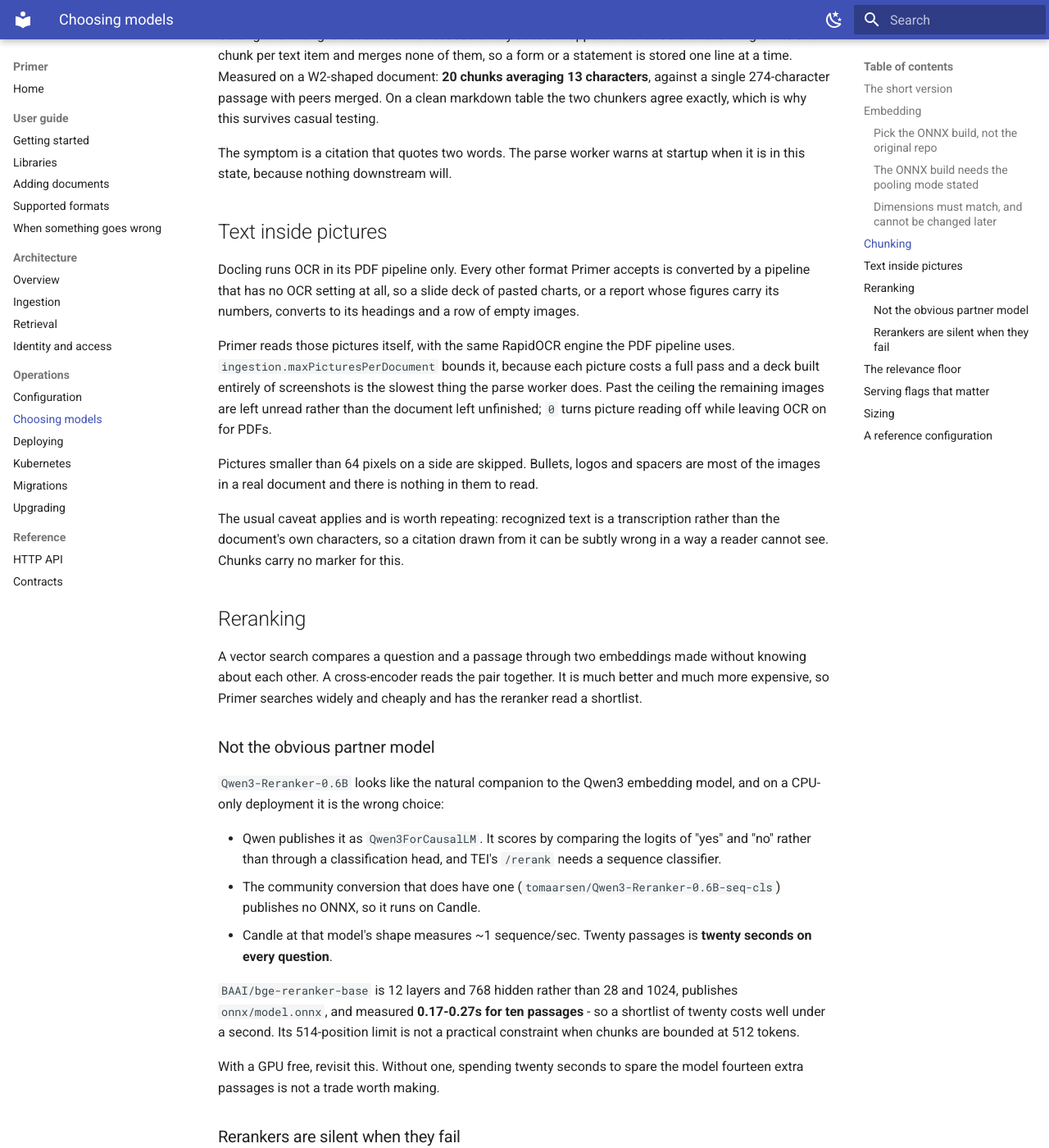
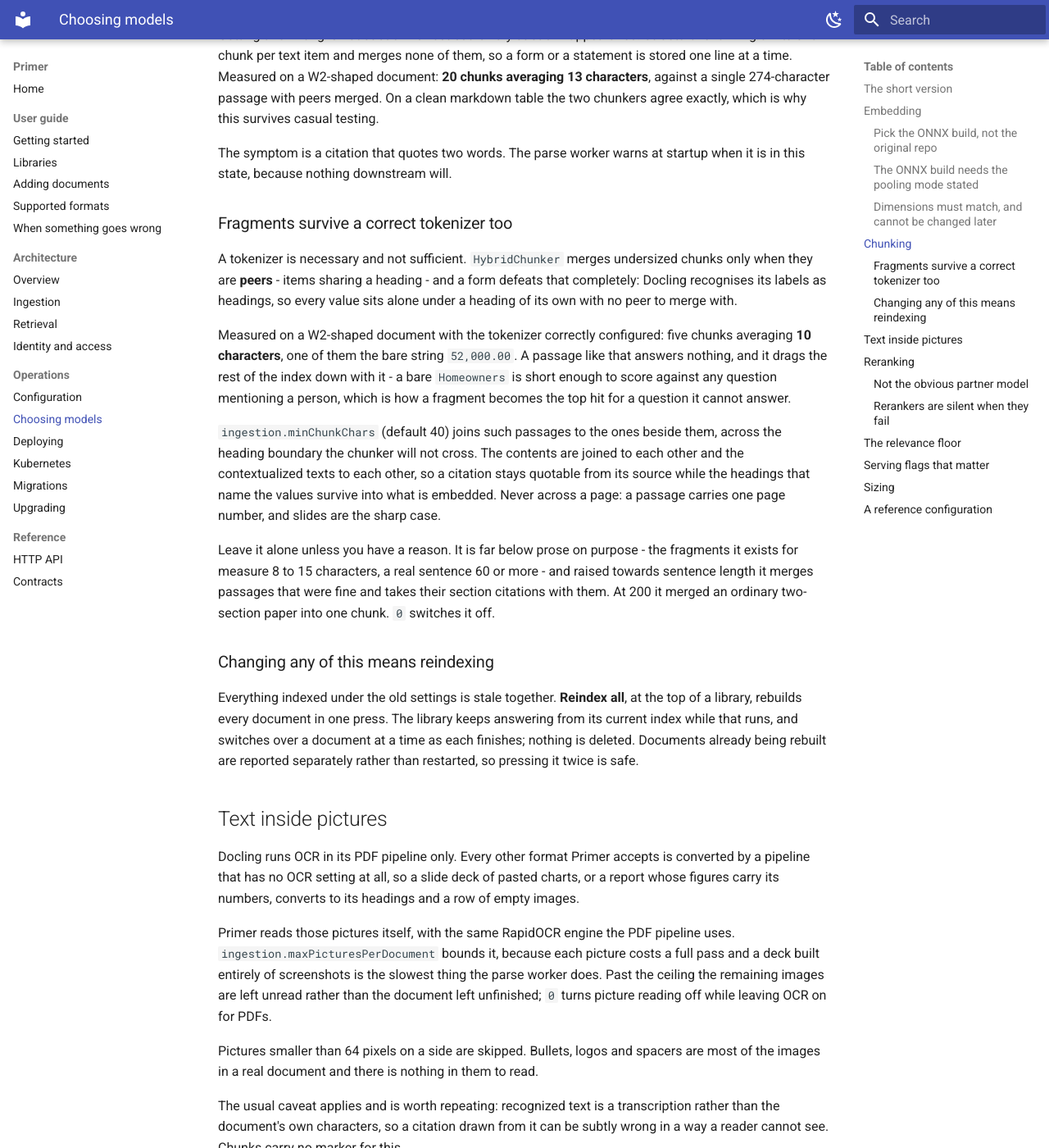
Before and after one commit to isaiah-harville/Primer, an MkDocs documentation site: the page built from docs/operations/models.md, in a window 1280 px wide and 1400 px high, scrolled down 2271 px. Shown: the whole window at 82% size. Built offline with MkDocs 1.6.1 and Material for MkDocs 9.7.7, drawn with Linux system fonts in a browser that asks for light colours.

Commit message:
docs: ship the fragment threshold in the chart, and say what it is for
`PRIMER_MIN_CHUNK_CHARS` is emitted whether or not a tokenizer is
configured, unlike the chunk ceiling beside it. The ceiling is
meaningless without a tokenizer; this is not, and the state it matters
most in is exactly the one without a tokenizer - structural chunking
merges nothing at all, so it produces the most fragments of any
configuration.

The chunking section of the model guide gains the half of the problem a
correct tokenizer does not solve, with the measurement, and says what
raising the threshold costs. A note that changing any of this means
reindexing, which there is now a button for.

Co-Authored-By: Claude Opus 5 <noreply@anthropic.com>

```diff
--- a/docs/operations/models.md
+++ b/docs/operations/models.md
@@ -101,6 +101,43 @@ casual testing.
 
 The symptom is a citation that quotes two words. The parse worker warns at
 startup when it is in this state, because nothing downstream will.
+
+### Fragments survive a correct tokenizer too
+
+A tokenizer is necessary and not sufficient. `HybridChunker` merges
+undersized chunks only when they are **peers** - items sharing a heading -
+and a form defeats that completely: Docling recognises its labels as
+headings, so every value sits alone under a heading of its own with no peer
+to merge with.
+
+Measured on a W2-shaped document with the tokenizer correctly configured:
+five chunks averaging **10 characters**, one of them the bare string
+`52,000.00`. A passage like that answers nothing, and it drags the rest of
+the index down with it - a bare `Homeowners` is short enough to score
+against any question mentioning a person, which is how a fragment becomes
+the top hit for a question it cannot answer.
+
+`ingestion.minChunkChars` (default 40) joins such passages to the ones
+beside them, across the heading boundary the chunker will not cross. The
+contents are joined to each other and the contextualized texts to each
+other, so a citation stays quotable from its source while the headings that
+name the values survive into what is embedded. Never across a page: a
+passage carries one page number, and slides are the sharp case.
+
+Leave it alone unless you have a reason. It is far below prose on purpose -
+the fragments it exists for measure 8 to 15 characters, a real sentence 60
+or more - and raised towards sentence length it merges passages that were
+fine and takes their section citations with them. At 200 it merged an
+ordinary two-section paper into one chunk. `0` switches it off.
+
+### Changing any of this means reindexing
+
+Everything indexed under the old settings is stale together. **Reindex
+all**, at the top of a library, rebuilds every document in one press. The
+library keeps answering from its current index while that runs, and
+switches over a document at a time as each finishes; nothing is deleted.
+Documents already being rebuilt are reported separately rather than
+restarted, so pressing it twice is safe.
 
 ## Text inside pictures
 
```
Also changed, not shown: 4 other files.
